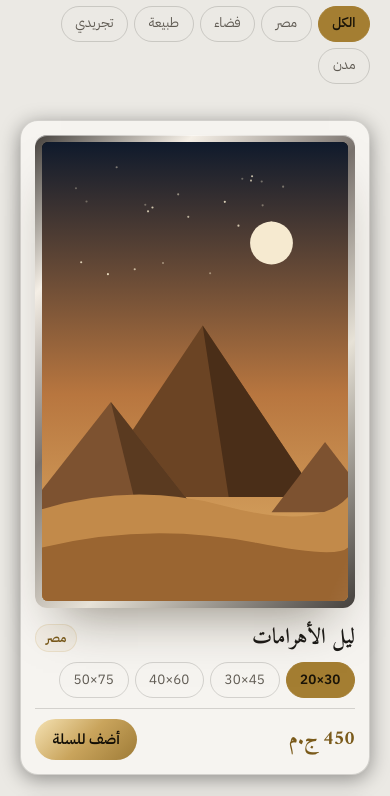
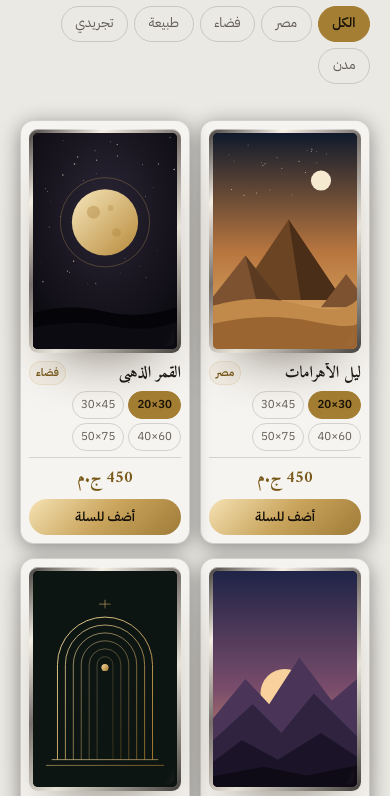
Before and after one commit to mustafa90977/postera, a plain HTML site: page index.html in a window 390 px wide. Shown: the part 1720-2516 px from the top of the page. Drawn offline with nearby package versions, Linux system fonts and the light colour scheme; no server answers.

Commit message:
feat: make products display 2 columns per row on mobile

```diff
--- a/index.html
+++ b/index.html
@@ -6,7 +6,7 @@
   <title>بوستيرا | POSTERA — متجر بوسترات معدنية</title>
   <meta name="description" content="بوستيرا (POSTERA) - متجر متخصص في طباعة البوسترات واللوحات الفنية على ألواح ألومنيوم معدنية مصقولة بأعلى دقة ومقاومة للخدش والرطوبة.">
   <link rel="stylesheet" href="https://fonts.googleapis.com/css2?family=Amiri:wght@400;700&family=IBM+Plex+Sans+Arabic:wght@400;500;600&display=swap">
-  <link rel="stylesheet" href="style.css?v=20261013-4">
+  <link rel="stylesheet" href="style.css?v=20261013-5">
 </head>
 <body>
 <div id="app" dir="rtl" lang="ar">
--- a/style.css
+++ b/style.css
@@ -1701,3 +1701,58 @@ footer .wrap {
     grid-template-columns: 1fr;
   }
 }
+
+/* عرض منتجين في نفس الصف على شاشات الهاتف */
+@media (max-width: 640px) {
+  .grid {
+    grid-template-columns: repeat(2, minmax(0, 1fr));
+    gap: 14px 10px;
+  }
+  .card {
+    padding: 8px;
+    gap: 8px;
+    border-radius: 14px;
+  }
+  .card .plate {
+    padding: 4px;
+    border-radius: 9px;
+  }
+  .card .plate .art {
+    border-radius: 5px;
+  }
+  .card .meta {
+    gap: 6px;
+  }
+  .card h3 {
+    font-size: 1rem;
+    white-space: nowrap;
+    overflow: hidden;
+    text-overflow: ellipsis;
+  }
+  .card .cat {
+    font-size: 0.68rem;
+    padding: 2px 6px;
+  }
+  .card .seg {
+    gap: 4px;
+  }
+  .card .seg button {
+    font-size: 0.72rem;
+    padding: 0.2rem 0.5rem;
+  }
+  .card .buy {
+    flex-direction: column;
+    align-items: stretch;
+    gap: 6px;
+    padding-top: 6px;
+  }
+  .card .price {
+    font-size: 1.05rem;
+    text-align: center;
+  }
+  .card .buy button[data-add] {
+    width: 100%;
+    font-size: 0.8rem;
+    padding: 0.45rem 0.6rem;
+  }
+}
```
